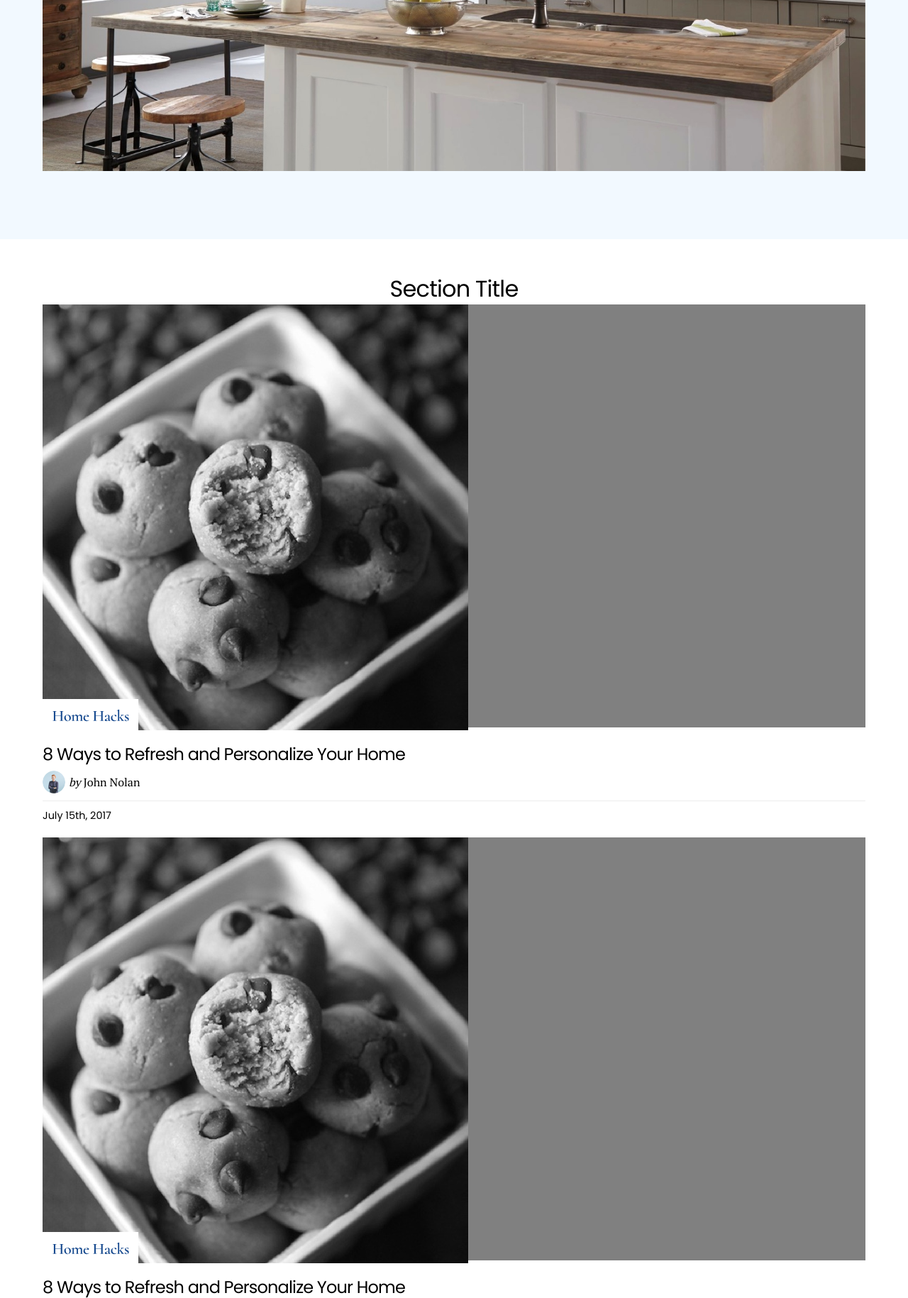
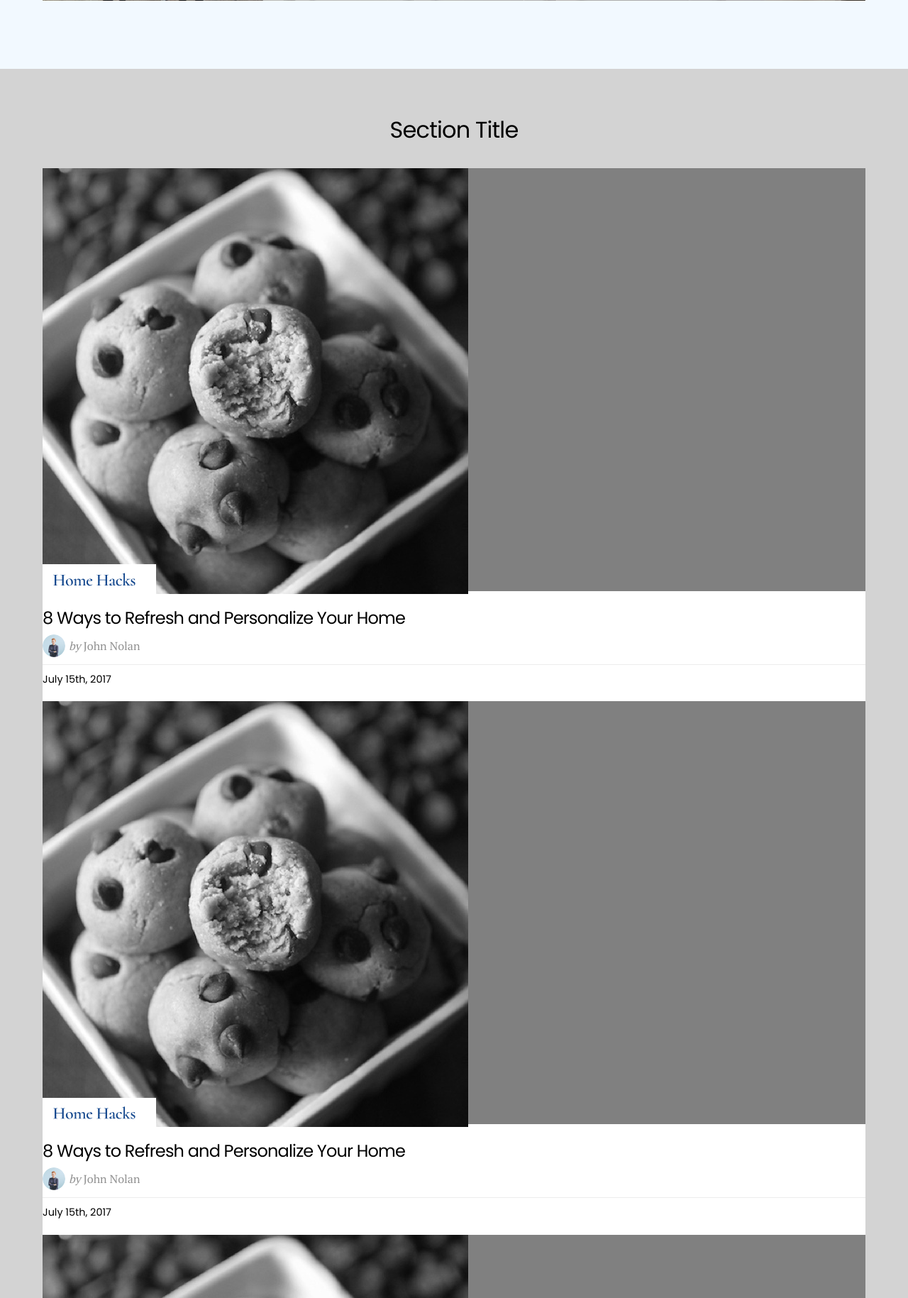
Before and after one commit to lmosele/templates1, a PHP site: page / in a window 1280 px wide. Shown: the part 1270-3099 px from the top of the page at 71% size. Run offline with PHP 8.4, Linux system fonts and the light colour scheme; style sheets or scripts are compiled from the project's sources; some libraries are stand-ins or nearby versions.

Commit message:
Sponsored post baseline

```diff
--- a/index.php
+++ b/index.php
@@ -21,8 +21,8 @@
 				</a>
 				<p class="post-description">From updating hardware and faucets to layering colors and textures, here are some ideas to kickstart a kitchen makeover that brings the entire home to life.</p>
 
-				<div class="post-author-slug-large">
-					<img src="#" class="author-slug-image">
+				<div class="post-author-slug slug-large">
+					<img src="./dist/img/photos/author1.png" class="author-slug-image">
 					<span class="author-slug-title">
 						<em>by</em> Julia Morrow
 					</span>
@@ -38,8 +38,8 @@
 
 	<!-- Recent Posts -->
 	<section class="section row">
-		<h2 class="section-title col-lg-12">Section Title</h2>
-		<div class="col-lg-3">
+		<h2 class="section-title col-xs-12">Section Title</h2>
+		<div class="col-xs-6 col-sm-3">
 			<article class="post-medium">
 				<div class="post-image-container">
 					<a href="#{post link}" class="post-image" alt="{post title}">
@@ -66,7 +66,7 @@
 				</div>
 			</article>
 		</div>
-		<div class="col-lg-3">
+		<div class="col-xs-6 col-sm-3">
 			<article class="post-medium">
 				<div class="post-image-container">
 					<a href="#{post link}" class="post-image" alt="{post title}">
@@ -93,7 +93,7 @@
 				</div>
 			</article>
 		</div>
-		<div class="col-lg-3">
+		<div class="col-xs-6 col-sm-3">
 			<article class="post-medium">
 				<div class="post-image-container">
 					<a href="#{post link}" class="post-image" alt="{post title}">
@@ -120,7 +120,7 @@
 				</div>
 			</article>
 		</div>
-		<div class="col-lg-3">
+		<div class="col-xs-6 col-sm-3">
 			<article class="post-medium">
 				<div class="post-image-container">
 					<a href="#{post link}" class="post-image" alt="{post title}">
@@ -153,24 +153,24 @@
 
 	<!-- sponsored post section -->
 	<section class="section row">
+		<div class="col-sm-8 col-xs-12">
 
-		<article class="post-large col-lg-8">
-
+			<article class="post-large">
 				<div class="post-image-container">
 					<span class="post-image-slug top">
-					<img src="#">
+						Sponsored by <img src="./dist/img/logo-homehacks.svg">
 					</span>
 					<a href="#{post link}" class="post-image" alt="{post title}">
-					<img src="#">
+						<img src="./dist/img/photos/sponsored1.jpg">
 					</a>
 				</div>
 				<div class="post-details">
 					<a href="#" class="post-title-medium">
-					<h3>Sponsored Post Title</h3>
+						<h3>Gardening Helps Mental Health: The Benefits Of Nature In Therapy</h3>
 					</a>
 
-				<div class="post-author-slug-medium">
-					<img src="#" class="author-slug-image">
+					<div class="post-author-slug">
+						<img src="./dist/img/photos/author1.png" class="author-slug-image">
 						<span class="author-slug-title">
 							<em>by</em> John Nolan
 						</span>
@@ -179,10 +179,10 @@
 					<span class="post-crumb-datetime">July 15th, 2017</span>
 
 				</div>
-
 			</article>
 
-		<aside class="col-lg-4">
+		</div>
+		<aside class="col-sm-4 col-xs-12">
 			<figure class="subscribe-block">
 				<h4>Stay Updated w/SBLY</h4>
 				<h5>Get uplifting and insightful news daily.</h5>
@@ -215,24 +215,23 @@
 
 	<!-- large post section -->
 	<section class="section row">
-
-		<article class="post-large col-lg-6">
-
+		<div class="col-xs-6">
+			<article class="post-large">
 				<div class="post-image-container">
 					<span class="post-image-slug top">
-					<img src="#">
+						Sponsored by <img src="./dist/img/logo-homehacks.svg">
 					</span>
 					<a href="#{post link}" class="post-image" alt="{post title}">
-					<img src="#">
+						<img src="./dist/img/photos/sponsored1.jpg">
 					</a>
 				</div>
 				<div class="post-details">
 					<a href="#" class="post-title-medium">
-					<h3>Large Post 1</h3>
+						<h3>Gardening Helps Mental Health: The Benefits Of Nature In Therapy</h3>
 					</a>
 
-				<div class="post-author-slug-medium">
-					<img src="#" class="author-slug-image">
+					<div class="post-author-slug">
+						<img src="./dist/img/photos/author1.png" class="author-slug-image">
 						<span class="author-slug-title">
 							<em>by</em> John Nolan
 						</span>
@@ -241,26 +240,25 @@
 					<span class="post-crumb-datetime">July 15th, 2017</span>
 
 				</div>
-
 			</article>
-
-		<article class="post-large col-lg-6">
-
+		</div>
+		<div class="col-xs-6">
+			<article class="post-large">
 				<div class="post-image-container">
 					<span class="post-image-slug top">
-					<img src="#">
+						Sponsored by <img src="./dist/img/logo-homehacks.svg">
 					</span>
 					<a href="#{post link}" class="post-image" alt="{post title}">
-					<img src="#">
+						<img src="./dist/img/photos/sponsored1.jpg">
 					</a>
 				</div>
 				<div class="post-details">
 					<a href="#" class="post-title-medium">
-					<h3>Large Post 1</h3>
+						<h3>Gardening Helps Mental Health: The Benefits Of Nature In Therapy</h3>
 					</a>
 
-				<div class="post-author-slug-medium">
-					<img src="#" class="author-slug-image">
+					<div class="post-author-slug">
+						<img src="./dist/img/photos/author1.png" class="author-slug-image">
 						<span class="author-slug-title">
 							<em>by</em> John Nolan
 						</span>
@@ -269,8 +267,8 @@
 					<span class="post-crumb-datetime">July 15th, 2017</span>
 
 				</div>
-
 			</article>
+		</div>
 	</section>
 
 
--- a/src/styles/_shared.scss
+++ b/src/styles/_shared.scss
@@ -47,12 +47,20 @@
     }
   }
   .post-image-slug {
+    display: flex;
+    align-items: center;
     background-color: white;
     position: absolute;
     text-align: center;
-    padding: 8px 0 1px;
+    z-index: $z7;
+    padding-top: 5px;
+    padding-left: 10px;
+    padding-right: 5px;
+    padding-bottom: 3px;
     img {
       max-width: 80%;
+      margin-right: 5px;
+      margin-left: 5px;
     }
     &.bottom {
       bottom: -5px;
@@ -67,11 +75,22 @@
   align-items: center;
   margin-top: 5px;
   margin-bottom: 5px;
+  color: $grey;
   .author-slug-image {
     width: 32px;
     height: 32px;
     border-radius: 60px;
     margin-right: 5px;
+  }
+  &.slug-large {
+    margin-top: 10px;
+    margin-bottom: 10px;
+    .author-slug-image {
+      width: 56px;
+      height: 56px;
+      border-radius: 100px;
+      margin-right: 10px;
+    }
   }
 }
 
@@ -121,10 +168,11 @@
 
 .section {
   @extend %inner-padding;
-  overflow:auto;
-  padding-top: 3rem;
-  padding-bottom: 3rem;
+  padding-top: 4rem;
+  padding-bottom: 4rem;
+  background-color: lightgrey;
   .section-title {
+    margin-bottom: 2rem;
     text-align: center;
   }
 }
```
Also changed, not shown: other parts of src/styles/_shared.scss (+28 -0 lines), dist/img/photos/sponsored1.jpg (added). Lines whose indentation alone changed are shown as unchanged.
